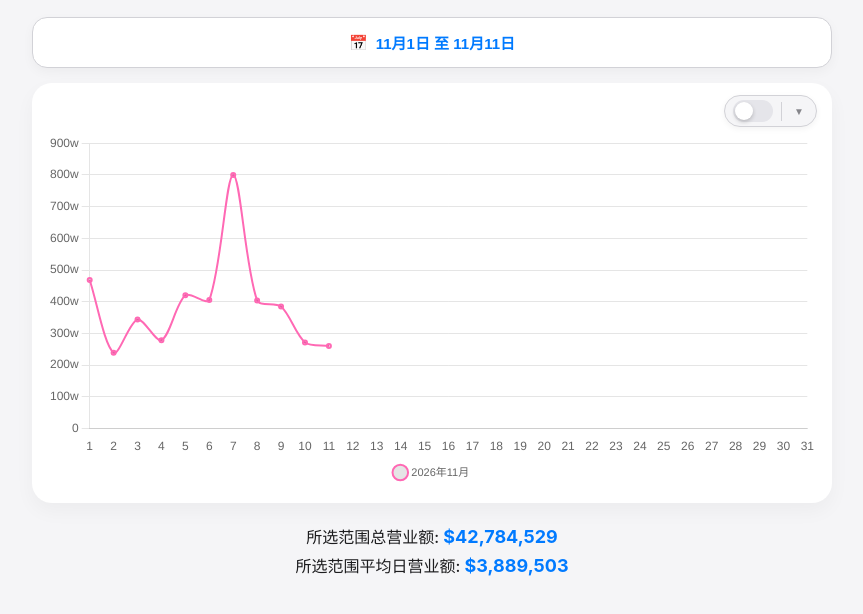
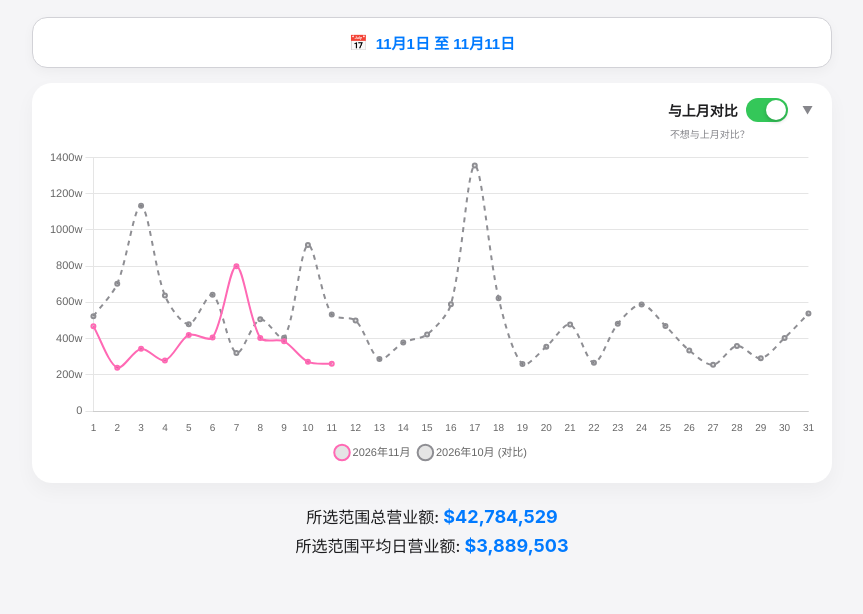
Before and after one commit to juhaoge08/-, a plain HTML site: page history.html in a window 1280 px wide. Shown: the part 54-668 px from the top of the page, without its empty margins (208-1071 px from the left). Drawn offline with nearby package versions, Linux system fonts and the light colour scheme.

Commit message:
Update history.html

```diff
--- a/history.html
+++ b/history.html
@@ -29,39 +29,31 @@
         }
         .main-filter-btn:active { background: #f0f0f5; transform: scale(0.98); }
 
-        .chart-container { position: relative; background: white; padding: 15px; padding-top: 50px; border-radius: 20px; box-shadow: 0 8px 20px rgba(0,0,0,0.04); height: 380px; margin-bottom: 10px; }
+        /* 图表容器 */
+        .chart-container { position: relative; background: white; padding: 15px; padding-top: 65px; border-radius: 20px; box-shadow: 0 8px 20px rgba(0,0,0,0.04); height: 380px; margin-bottom: 10px; }
 
-        /* 图表右上角：开关 + 下拉组合控件 */
-        .chart-header { position: absolute; top: 12px; right: 15px; z-index: 10; }
+        /* ================= 右侧闹铃开关模块 ================= */
+        .chart-header { position: absolute; top: 15px; right: 15px; z-index: 10; }
+        .compare-widget { position: relative; display: flex; flex-direction: column; align-items: flex-start; }
 
-        .compare-controls {
-            display: flex; align-items: center; background: #f5f5f7; border: 1px solid #d2d2d7;
-            border-radius: 20px; padding: 4px 8px; box-shadow: 0 2px 6px rgba(0,0,0,0.05);
+        /* 顶部一行：文字 + 开关 + 箭头 */
+        .compare-main-row {
+            display: flex; align-items: center; gap: 8px;
         }
 
-        /* 闹铃开关样式 */
-        .switch { position: relative; display: inline-block; width: 40px; height: 22px; margin-right: 8px; }
+        .compare-label { font-size: 14px; color: #1d1d1f; font-weight: 600; }
+
+        /* iOS风格纯胶囊开关 */
+        .switch { position: relative; display: inline-block; width: 42px; height: 24px; }
         .switch input { opacity: 0; width: 0; height: 0; }
-        .slider {
-            position: absolute; cursor: pointer; top: 0; left: 0; right: 0; bottom: 0;
-            background-color: #e5e5ea; transition: .3s; border-radius: 22px;
-        }
-        .slider:before {
-            position: absolute; content: ""; height: 18px; width: 18px; left: 2px; bottom: 2px;
-            background-color: white; transition: .3s; border-radius: 50%;
-            box-shadow: 0 2px 4px rgba(0,0,0,0.2);
-        }
-        input:checked + .slider { background-color: #34c759; } /* 绿色打开 */
+        .slider { position: absolute; cursor: pointer; top: 0; left: 0; right: 0; bottom: 0; background-color: #e5e5ea; transition: .4s; border-radius: 24px; }
+        .slider:before { position: absolute; content: ""; height: 20px; width: 20px; left: 2px; bottom: 2px; background-color: white; transition: .4s; border-radius: 50%; box-shadow: 0 2px 4px rgba(0,0,0,0.2); }
+        input:checked + .slider { background-color: #34C759; }
         input:checked + .slider:before { transform: translateX(18px); }
 
-        /* 下拉箭头区域 */
-        .dropdown-wrapper { position: relative; display: flex; align-items: center; padding-left: 8px; border-left: 1px solid #d2d2d7; }
-        .dropdown-btn {
-            background: none; border: none; font-size: 10px; color: #86868b; cursor: pointer;
-            padding: 4px; display: flex; justify-content: center; align-items: center; outline: none;
-        }
-
-        .arrow { display: inline-block; transition: transform 0.2s; }
+        /* 下拉箭头 */
+        .dropdown-trigger { cursor: pointer; padding: 4px; margin-left: 2px; display: flex; align-items: center; }
+        .arrow { font-size: 11px; color: #86868b; transition: transform 0.2s; }
         .arrow.bounce { animation: downBounce 0.4s cubic-bezier(0.28, 0.84, 0.42, 1); }
         @keyframes downBounce {
             0% { transform: translateY(0); }
@@ -69,12 +61,16 @@
             100% { transform: translateY(0); }
         }
 
+        /* 下方小字 */
+        .compare-subtext { font-size: 10px; color: #86868b; margin-top: 4px; margin-left: 2px; }
+
+        /* 下拉菜单 */
         .dropdown-menu {
-            position: absolute; top: 130%; right: -10px; background: white; border: 1px solid #e5e5ea;
+            position: absolute; top: 50px; right: 0; background: white; border: 1px solid #e5e5ea;
             border-radius: 12px; box-shadow: 0 10px 25px rgba(0,0,0,0.1); min-width: 150px;
             opacity: 0; pointer-events: none; transform: translateY(-10px);
             transition: all 0.25s cubic-bezier(0.175, 0.885, 0.32, 1.275);
-            overflow: hidden; max-height: 220px; overflow-y: auto; z-index: 20;
+            overflow: hidden; max-height: 200px; overflow-y: auto; z-index: 20;
         }
         .dropdown-menu.show { opacity: 1; pointer-events: auto; transform: translateY(0); }
 
@@ -84,7 +80,6 @@
         }
         .dropdown-item:last-child { border-bottom: none; }
         .dropdown-item:hover { background: #f5f5f7; }
-        .dropdown-item.cancel-opt { color: #ff3b30; font-weight: 600; }
 
         .stats-info { text-align: center; font-size: 16px; color: #1d1d1f; font-weight: 500; min-height: 20px; padding: 10px 0; line-height: 1.6; }
         .stats-info span { color: #007aff; font-weight: 700; font-size: 18px; }
@@ -128,7 +123,7 @@
 
         @media (min-width: 500px) {
             .header h1 { padding-right: 0; }
-            .chart-container { height: 420px; }
+            .chart-container { height: 400px; }
         }
     </style>
 </head>
@@ -146,28 +141,31 @@
     </div>
 
     <div id="data-content" class="data-content">
-        <!-- 主筛选按钮 -->
         <button class="main-filter-btn" id="mainFilterBtn">
             📅 <span id="main-filter-text">选择日期范围</span>
         </button>
 
         <div class="chart-container">
-            <!-- 图表右上角：开关+下拉 -->
+            <!-- 右上角模块 -->
             <div class="chart-header">
-                <div class="compare-controls">
-                    <!-- 手机闹铃同款开关 -->
-                    <label class="switch">
-                        <input type="checkbox" id="compare-toggle" onchange="handleToggleChange(this)">
-                        <span class="slider"></span>
-                    </label>
-                    <!-- 下拉菜单箭头 -->
-                    <div class="dropdown-wrapper" id="dropdownWrapper">
-                        <button class="dropdown-btn" onclick="toggleDropdown(event)">
+                <div class="compare-widget" id="dropdownWrapper">
+                    <!-- 左字，中开关，右箭头 -->
+                    <div class="compare-main-row">
+                        <span class="compare-label" id="compare-label">与上月对比</span>
+                        <label class="switch">
+                            <input type="checkbox" id="compare-toggle" checked onchange="toggleCompareSwitch(this)">
+                            <span class="slider"></span>
+                        </label>
+                        <div class="dropdown-trigger" onclick="toggleDropdown(event)">
                             <span class="arrow" id="arrowIcon">▼</span>
-                        </button>
-                        <div class="dropdown-menu" id="dropdownMenu">
-                            <!-- JS动态生成 -->
                         </div>
+                    </div>
+                    <!-- 下方小字 -->
+                    <div class="compare-subtext">不想与上月对比？</div>
+
+                    <!-- 下拉菜单 -->
+                    <div class="dropdown-menu" id="dropdownMenu">
+                        <!-- JS动态生成 -->
                     </div>
                 </div>
             </div>
@@ -187,9 +185,7 @@
             <span id="calendar-title">加载中...</span>
             <button class="arrow-btn" onclick="changeMonth(1)">▶</button>
         </div>
-        <div class="calendar-grid" id="calendar-grid">
-            <!-- JS 动态生成 -->
-        </div>
+        <div class="calendar-grid" id="calendar-grid"></div>
         <div class="calendar-footer">
             <button id="btn-picker-start" class="date-pick-btn active" onclick="setActivePicker('start')">起始日</button>
             <button id="btn-picker-end" class="date-pick-btn" onclick="setActivePicker('end')">截止日</button>
@@ -199,25 +195,20 @@
 </div>
 
 <script>
-    // 14种对比区分度极高的颜色（第一条固定为粉色Hot Pink）
-    const lineColors = [
-        '#FF69B4', '#007AFF', '#34C759', '#FF9500', '#AF52DE',
-        '#5856D6', '#FF3B30', '#FFCC00', '#5AC8FA', '#FF2D55',
-        '#A2845E', '#00C7BE', '#8E8E93', '#FF9F0A'
-    ];
+    const lineColors = ['#FF69B4', '#007AFF', '#34C759', '#FF9500', '#AF52DE', '#5856D6', '#FF3B30', '#FFCC00', '#5AC8FA', '#FF2D55', '#A2845E', '#00C7BE', '#8E8E93', '#FF9F0A'];
 
     const ctx = document.getElementById('historyChart').getContext('2d');
     let historyChart = new Chart(ctx, {
         type: 'line',
         data: {
-            labels: Array.from({length: 31}, (_, i) => i + 1), // 固定1-31
+            labels: Array.from({length: 31}, (_, i) => i + 1),
             datasets: []
         },
         options: {
             responsive: true, maintainAspectRatio: false,
             interaction: { mode: 'index', intersect: false },
             plugins: {
-                legend: { display: true, position: 'bottom', labels: { boxWidth: 12, font: { size: 11 }, usePointStyle: true } },
+                legend: { display: true, position: 'bottom', labels: { boxWidth: 10, font: { size: 11 }, usePointStyle: true } },
                 tooltip: {
                     callbacks: {
                         title: function(context) { return context[0].label + ' 号'; },
@@ -225,14 +216,9 @@
                             let label = context.dataset.label || '';
                             if (label) label += ': ';
                             if (context.parsed.y !== null) {
-                                const val = context.parsed.y;
-                                // 提示数字转中文“万”
-                                if (val >= 10000) {
-                                    const num = Number((val / 10000).toFixed(1));
-                                    label += `$${num}万`;
-                                } else {
-                                    label += `$${val.toLocaleString()}`;
-                                }
+                                let valInWan = context.parsed.y / 10000;
+                                let formatted = valInWan.toLocaleString('zh-CN', { maximumFractionDigits: 2 });
+                                label += formatted + ' 万';
                             }
                             return label;
                         }
@@ -240,18 +226,18 @@
                 }
             },
             scales: {
-                x: { grid: { display: false } },
+                x: {
+                    grid: { display: false },
+                    ticks: { autoSkip: false, maxRotation: 0, font: { size: 10 } }
+                },
                 y: {
                     beginAtZero: true,
                     ticks: {
                         callback: function(value) {
-                            // Y轴刻度转 w
-                            if (value >= 10000) {
-                                const num = Number((value / 10000).toFixed(1));
-                                return num + 'w';
-                            }
-                            return value;
-                        }
+                            if (value === 0) return '0';
+                            return (value / 10000) + 'w';
+                        },
+                        font: { size: 11 }
                     }
                 }
             }
@@ -261,18 +247,15 @@
     let globalData = [];
     const statsDisplay = document.getElementById('stats-display');
 
-    // 日历与状态变量
     let currentCalDate = new Date();
     let filterStartObj = null;
     let filterEndObj = null;
     let activePicker = 'start';
-    let currentCompareMonthKey = 'none'; // 默认开关关闭（无对比）
+    let currentCompareMonthKey = 'last_month';
 
     function parseDateToObj(dateStr) {
         const match = dateStr.match(/(?:(\d+)年)?(\d+)月(\d+)日/);
-        if (match) {
-            return { year: match[1] ? Number(match[1]) : new Date().getFullYear(), month: Number(match[2]) - 1, day: Number(match[3]) };
-        }
+        if (match) return { year: match[1] ? Number(match[1]) : new Date().getFullYear(), month: Number(match[2]) - 1, day: Number(match[3]) };
         return null;
     }
     function formatDateForDisplay(dateStr) {
@@ -287,41 +270,47 @@
         return obj.year === cY ? `${obj.month + 1}月${obj.day}日` : `${obj.year}年${obj.month + 1}月${obj.day}日`;
     }
 
-    // ================= 对比控制逻辑 =================
-    function toggleDropdown(e) {
-        if (e) e.stopPropagation();
-        const arrow = document.getElementById('arrowIcon');
-        arrow.classList.remove('bounce');
-        void arrow.offsetWidth; // 触发重排
-        arrow.classList.add('bounce');
-        document.getElementById('dropdownMenu').classList.toggle('show');
-    }
-
-    // 开关滑动事件
-    function handleToggleChange(checkbox) {
+    // ================= Switch 与 下拉交互 =================
+    function toggleCompareSwitch(checkbox) {
         if (checkbox.checked) {
-            // 如果打开时当前无对比，默认切到上月
-            if (currentCompareMonthKey === 'none') {
-                currentCompareMonthKey = 'last_month';
-            }
+            currentCompareMonthKey = 'last_month';
+            document.getElementById('compare-label').innerText = '与上月对比';
         } else {
             currentCompareMonthKey = 'none';
+            document.getElementById('compare-label').innerText = '无对比';
+            document.getElementById('dropdownMenu').classList.remove('show');
         }
         updateChartFromRange();
     }
 
-    function setCompareMode(mode) {
-        currentCompareMonthKey = mode;
+    function toggleDropdown(e) {
+        e.stopPropagation();
+        const checkbox = document.getElementById('compare-toggle');
 
-        // 联动更新开关状态
-        const toggle = document.getElementById('compare-toggle');
-        if (mode === 'none') {
-            toggle.checked = false;
-        } else {
-            toggle.checked = true;
+        // 如果开关是关的，点击箭头时默认自动开启并加载上个月
+        if (!checkbox.checked) {
+            checkbox.checked = true;
+            toggleCompareSwitch(checkbox);
         }
 
+        const arrow = document.getElementById('arrowIcon');
+        arrow.classList.remove('bounce');
+        void arrow.offsetWidth;
+        arrow.classList.add('bounce');
+
+        document.getElementById('dropdownMenu').classList.toggle('show');
+    }
+
+    function setCompareMode(mode, labelText) {
+        currentCompareMonthKey = mode;
+        document.getElementById('compare-label').innerText = labelText;
         document.getElementById('dropdownMenu').classList.remove('show');
+
+        // 选了历史月份，确保开关是开着的
+        const checkbox = document.getElementById('compare-toggle');
+        if (!checkbox.checked) {
+            checkbox.checked = true;
+        }
         updateChartFromRange();
     }
 
@@ -332,7 +321,7 @@
         }).filter(Boolean))].sort((a,b) => {
             const [ya, ma] = a.split('-').map(Number);
             const [yb, mb] = b.split('-').map(Number);
-            return (yb * 12 + mb) - (ya * 12 + ma); // 倒序
+            return (yb * 12 + mb) - (ya * 12 + ma);
         });
 
         const d = new Date();
@@ -340,18 +329,17 @@
         const lastMonthKey = `${d.getFullYear()}-${d.getMonth()}`;
 
         const menu = document.getElementById('dropdownMenu');
-        menu.innerHTML = '<div class="dropdown-item cancel-opt" onclick="setCompareMode(\'none\')">不想与本月对比</div>';
+        menu.innerHTML = '';
 
         allMonths.forEach(k => {
-            if (k !== lastMonthKey) { // 排除上月（因为滑动开关默认就是上月）
+            if (k !== lastMonthKey) {
                 const [y, m] = k.split('-');
-                menu.innerHTML += `<div class="dropdown-item" onclick="setCompareMode('${k}')">与 ${y}年${Number(m)+1}月对比</div>`;
+                menu.innerHTML += `<div class="dropdown-item" onclick="setCompareMode('${k}', '与 ${y}年${Number(m)+1}月对比')">与 ${y}年${Number(m)+1}月对比</div>`;
             }
         });
     }
     // ====================================================
 
-    // 日历渲染
     function renderCalendar() {
         const year = currentCalDate.getFullYear();
         const month = currentCalDate.getMonth();
@@ -414,7 +402,6 @@
         renderCalendar();
     }
 
-    // 核心图表更新逻辑
     function updateChartFromRange() {
         if (!filterStartObj || !filterEndObj) return;
         const startTs = new Date(filterStartObj.year, filterStartObj.month, filterStartObj.day).getTime();
@@ -477,8 +464,8 @@
                     datasets.push({
                         label: `${group.year}年${group.month + 1}月 (对比)`,
                         data: group.days,
-                        borderColor: '#8E8E93', // 对比线固定灰色
-                        borderDash: [5, 5],     // 虚线区分
+                        borderColor: '#8E8E93',
+                        borderDash: [5, 5],
                         tension: 0.3, spanGaps: true, borderWidth: 2, pointRadius: 2, fill: false
                     });
                 }
@@ -498,7 +485,6 @@
         }
     }
 
-    // ================= 初始化 =================
     fetch('data.json')
         .then(response => response.json())
         .then(data => {
@@ -525,14 +511,13 @@
 
             updatePickerBtnText();
             renderCalendar();
-            initCompareDropdown();   // 初始化下拉菜单
+            initCompareDropdown();
             updateChartFromRange();
         })
         .catch(error => {
             document.getElementById('empty-state').style.display = 'block';
         });
 
-    // ================= 交互事件 =================
     document.getElementById('mainFilterBtn').addEventListener('click', () => {
         document.getElementById('calendarModal').classList.add('show');
     });
@@ -546,13 +531,11 @@
         if(e.target.id === 'calendarModal') confirmAndClose();
     });
 
-    // 点击其他地方关闭下拉菜单
     document.addEventListener('click', function(e) {
         if (!document.getElementById('dropdownWrapper').contains(e.target)) {
             document.getElementById('dropdownMenu').classList.remove('show');
         }
     });
-
 </script>
 </body>
 </html>
```
